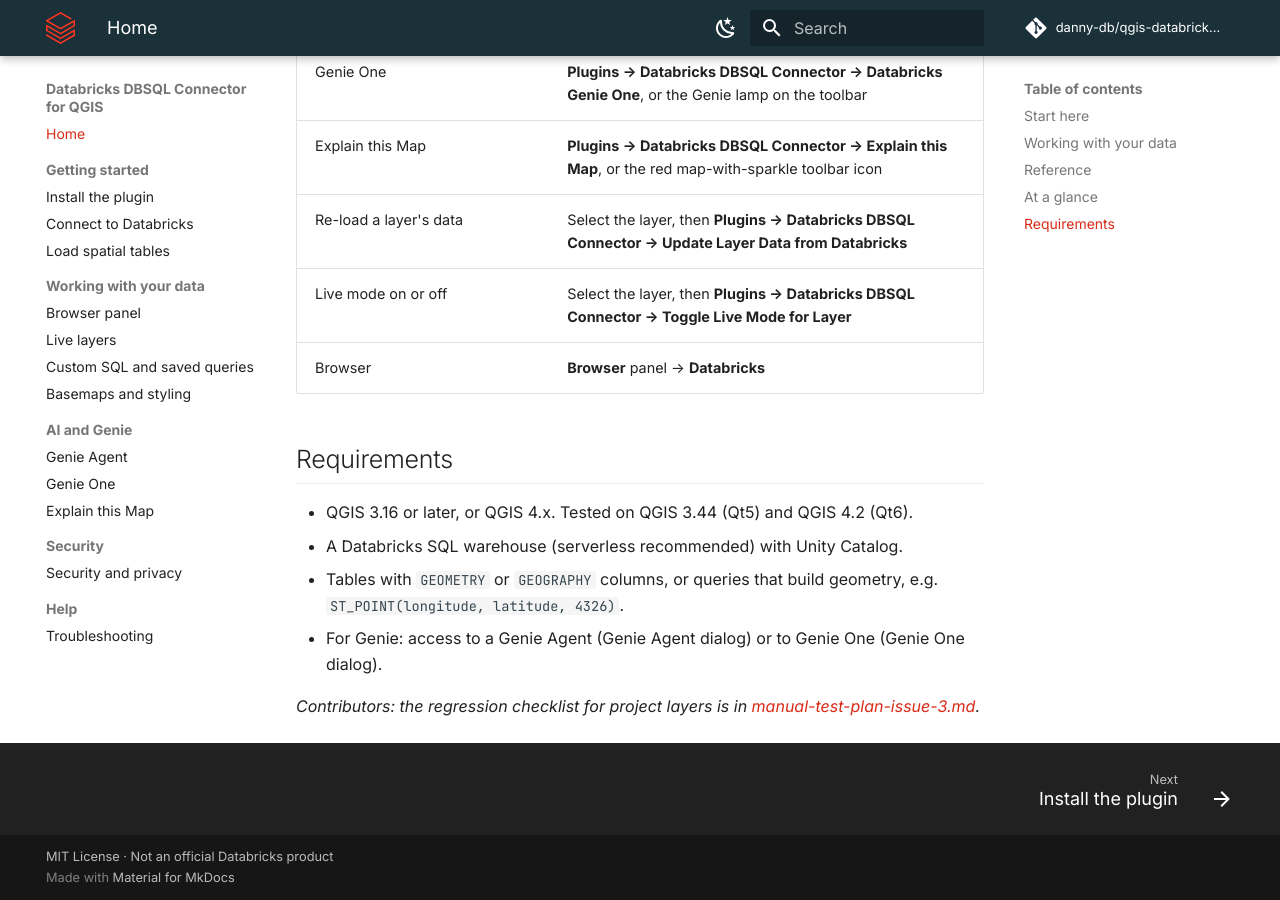
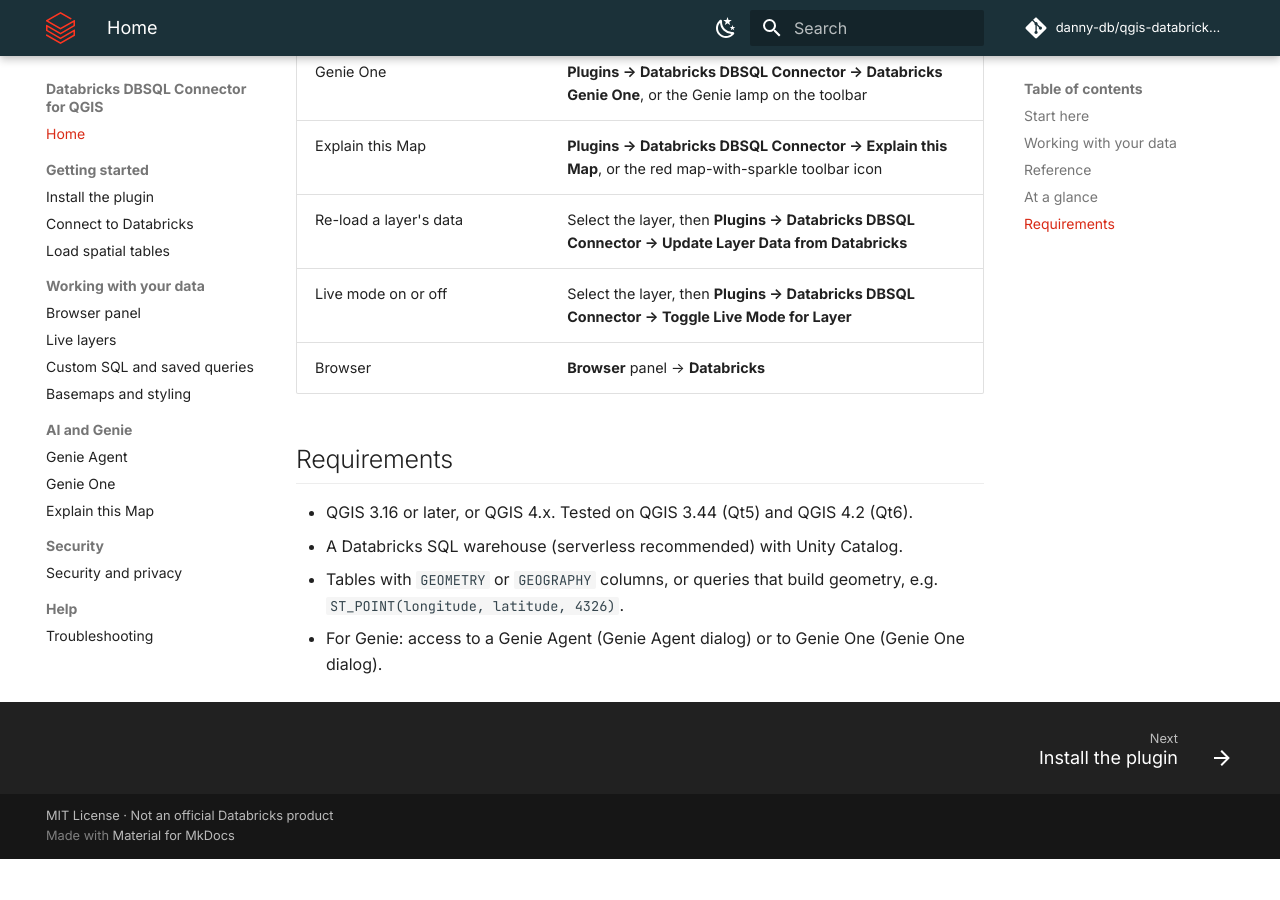
Before and after one commit to danny-db/qgis-databricks-connector, an MkDocs documentation site: the page built from docs/README.md, in a window 1280 px wide and 900 px high, scrolled down 2401 px. Built offline with MkDocs 1.6.1 and Material for MkDocs 9.7.7, drawn with Linux system fonts in a browser that asks for light colours; comment, search, counter and statistics services are not loaded; after the commit the page ends 3260 px from its top, so only the background shows below that.

Commit message:
Docs: remove the contributor note from the user guide front page
The regression checklist (docs/manual-test-plan-issue-3.md) stays in the repo for contributors; it just isn't advertised on the user-facing front page.

Co-authored-by: Isaac <no-reply@databricks.com>

```diff
--- a/docs/README.md
+++ b/docs/README.md
@@ -49,5 +49,3 @@
 - A Databricks SQL warehouse (serverless recommended) with Unity Catalog.
 - Tables with `GEOMETRY` or `GEOGRAPHY` columns, or queries that build geometry, e.g. `ST_POINT(longitude, latitude, 4326)`.
 - For Genie: access to a Genie Agent (Genie Agent dialog) or to Genie One (Genie One dialog).
-
-*Contributors: the regression checklist for project layers is in [manual-test-plan-issue-3.md](https://github.com/danny-db/qgis-databricks-connector/blob/main/docs/manual-test-plan-issue-3.md).*
```
